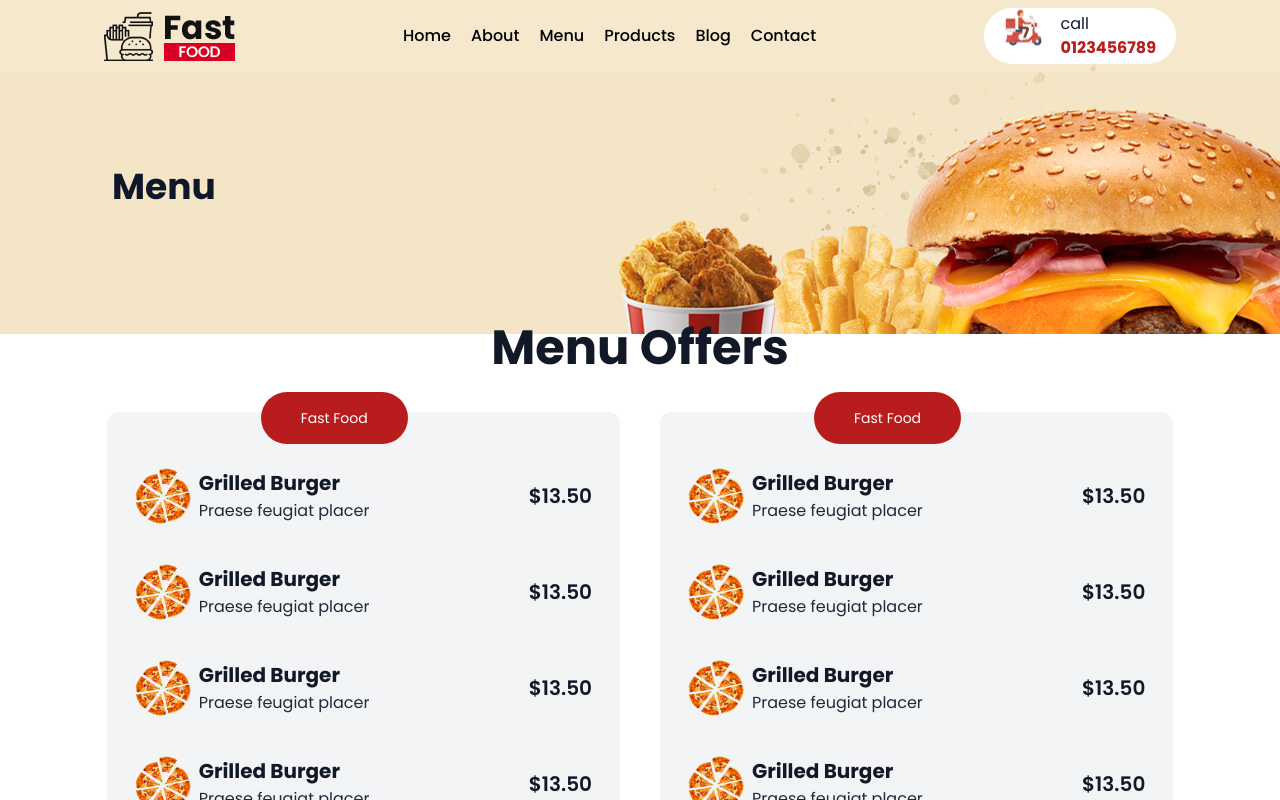
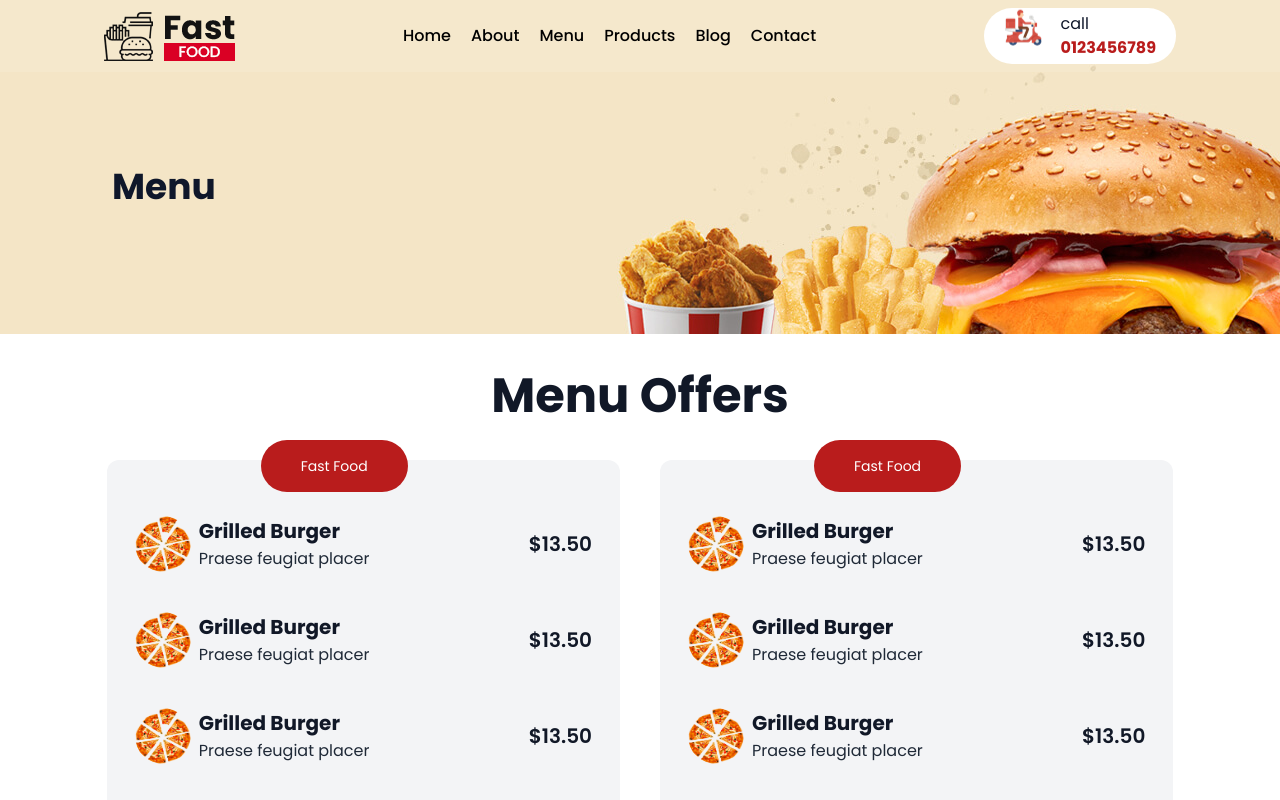
Before and after one commit to YousufMohammadi/restaurant-website, a React (Vite) app: page /menu in a window 1280 px wide. Shown: the top 800 px of the page. Built offline with nearby package versions, Linux system fonts and the light colour scheme.

Commit message:
page postion problem solved

```diff
--- a/src/Pages/About.jsx
+++ b/src/Pages/About.jsx
@@ -10,7 +10,7 @@ function About() {
     <main className="h-auto w-full">
       <Header />
       <Cocumbar title="About" />
-      <div className="mt-56 pt-10">
+      <div className="mt-56 pb-10 pt-20">
         <Category />
       </div>
       <div className="mx-auto flex w-full items-center justify-around bg-lightBrown">
--- a/src/Pages/Blogs.jsx
+++ b/src/Pages/Blogs.jsx
@@ -8,7 +8,7 @@ function Blogs() {
     <main className="h-auto w-full">
       <Header />
       <Cocumbar title="Blogs" />
-      <div className="mt-56 pb-10 pt-20">
+      <div className="mt-56 pb-10 pt-32">
         <Blog />
       </div>
       <Footer />
--- a/src/Pages/Contact.jsx
+++ b/src/Pages/Contact.jsx
@@ -8,7 +8,7 @@ function Contact() {
     <main className="h-auto w-full">
       <Header />
       <Cocumbar title="Contact" />
-      <div className="mx-auto mt-56 flex w-10/12 flex-col items-center justify-start gap-5 pb-10 pt-20">
+      <div className="mx-auto mt-56 flex w-10/12 flex-col items-center justify-start gap-5 pb-10 pt-32">
         <Map />
         <div className="flex w-full justify-between pt-7">
           <div className="flex w-3/5 flex-col items-start justify-start gap-5 rounded-lg bg-white">
--- a/src/Pages/Menu.jsx
+++ b/src/Pages/Menu.jsx
@@ -8,7 +8,7 @@ function Menu() {
     <main className="h-auto w-full">
       <Header />
       <Cocumbar title="Menu" />
-      <div className="mt-56 pb-10 pt-20">
+      <div className="mt-56 pb-10 pt-32">
         <MenuComponent />
       </div>
       <Footer />
```
